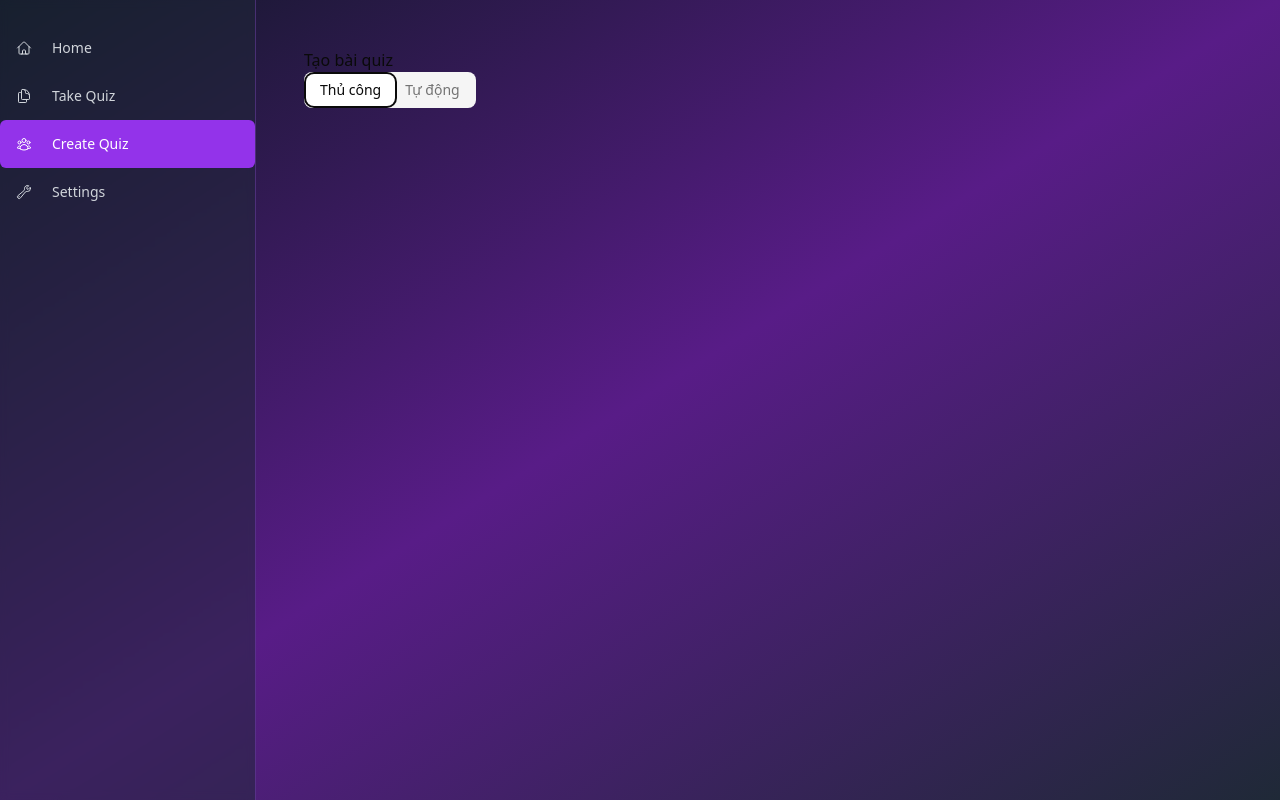
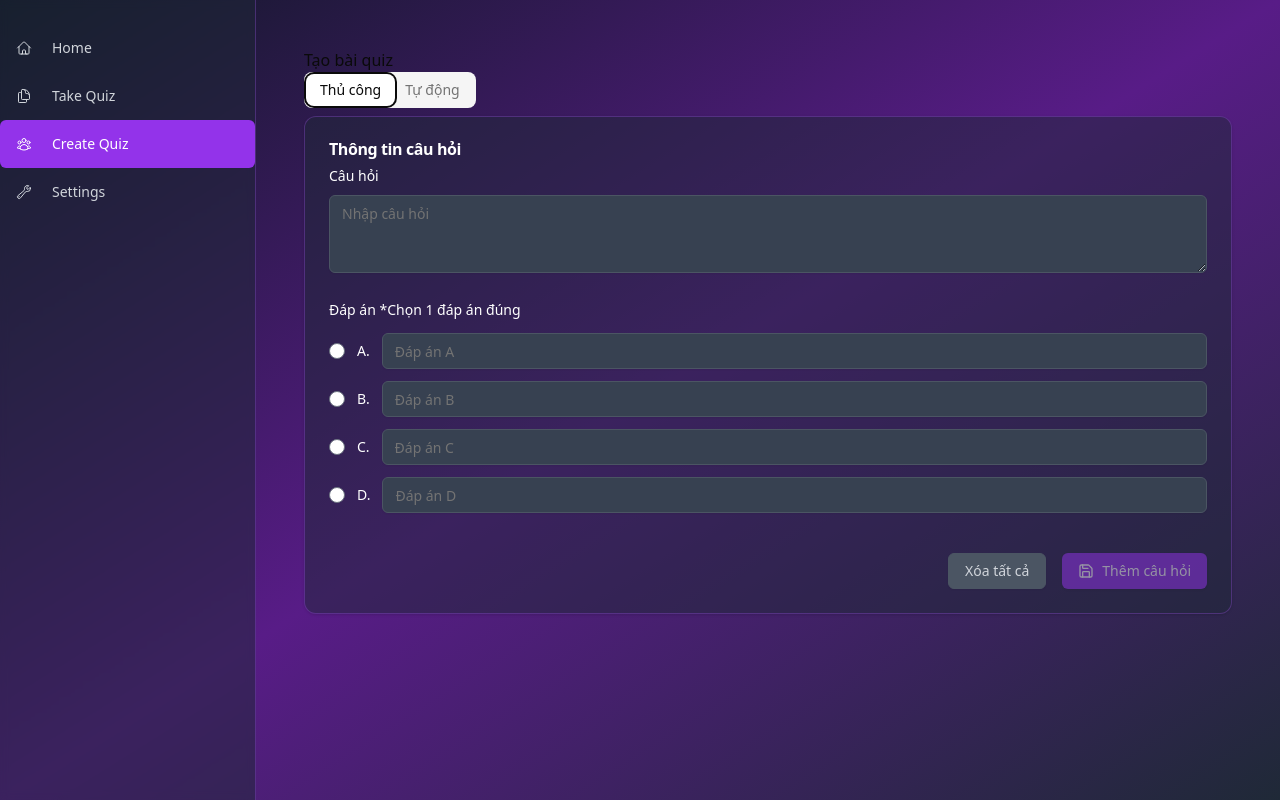
Before and after one commit to kkiras/application-programming-project3, a Next.js app in the folder frontend/: page /dashboard/create-quiz in a window 1280 px wide. Both pictures are taken after a click on the tab "Thủ công". Built offline with nearby package versions, Linux system fonts and the light colour scheme.

Commit message:
Read description
- Update UI for Manual Quiz Create & AI Quiz Create
- Add CORS middleware to server due to Client and Server run at different origin (port)
- Add function for Client to call AI

```diff
--- a/frontend/app/dashboard/create-quiz/page.tsx
+++ b/frontend/app/dashboard/create-quiz/page.tsx
@@ -1,6 +1,37 @@
+"use client";
+import { Button } from "@/components/ui/button";
+import { Card, CardContent, CardHeader, CardTitle } from "@/components/ui/card";
+import { Input } from "@/components/ui/input";
+import { Label } from "@/components/ui/label";
 import { Tabs, TabsContent, TabsList, TabsTrigger } from "@/components/ui/tabs";
+import { Textarea } from "@/components/ui/textarea";
+import { Save, Wand2 } from "lucide-react";
+import { useState } from "react";
 
 export default function Page() {
+    const [question, setQuestion] = useState("");
+    const [answers, setAnswers] = useState(["", "", "", ""]);
+
+    const [aiQuestionCount, setAiQuestionCount] = useState(5);
+
+    const handleAnswerChange = (index: number, value: string) => {
+        const newAnswers = [...answers];
+        newAnswers[index] = value;
+        setAnswers(newAnswers);
+    }
+
+    const handleGenerateQuestions = async () => {
+        try {
+            const response = await fetch("http://localhost:8000/generate-questions")
+            if (!response.ok) {
+                throw new Error("Failed to generate questions");
+            }
+            const data = await response.json();
+            console.log("Generated questions:", data);
+        } catch (error) {
+            console.error("Error generating questions:", error);
+        }
+    }
     return (
         <div>
             <h1>Tạo bài quiz</h1>
@@ -11,11 +42,115 @@ export default function Page() {
                 </TabsList>
 
                 <TabsContent value="by-manual">
+                    <Card className="bg-gray-800/50 border-purple-500/30 text-white">
+                        <CardHeader>
+                            <CardTitle>
+                                Thông tin câu hỏi
+                            </CardTitle>
+                            <CardContent className="space-y-6 p-0">
+                                <div>
+                                    <Label htmlFor="question" className="">
+                                        Câu hỏi
+                                    </Label>
+                                    <Textarea
+                                        id="question"
+                                        value={question}
+                                        placeholder="Nhập câu hỏi"
+                                        onChange={(e) => setQuestion(e.target.value)}
+                                        className="bg-gray-700 border-gray-600 placeholder-gray-400 mt-2"
+                                        rows={3}
+                                    />
+                                </div>
 
+                                <div>
+                                    <Label>
+                                        Đáp án
+                                        <span> *Chọn 1 đáp án đúng</span>
+                                    </Label>
+                                    <div className="space-y-3 mt-3">
+                                        {answers.map((ans, index) => (
+                                            <div className="flex items-center space-x-3" key={index}>
+                                                <input
+                                                    id={`answer-${index}`}
+                                                    type="radio"
+                                                    name="correct-answer"
+
+                                                />
+                                                <Label htmlFor={`answer-${index}`}>
+                                                    {["A.", "B.", "C.", "D."][index] ?? "Unknown"}
+                                                </Label>
+                                                <Input
+                                                    value={ans}
+                                                    onChange={(e) => handleAnswerChange(index, e.target.value)}
+                                                    placeholder={`Đáp án ${["A", "B", "C", "D"][index] ?? "Unknown"}`}
+                                                    className="bg-gray-700 border-gray-600 text-white placeholder-gray-400"
+                                                />
+                                            </div>
+                                        ))}
+                                    </div>
+                                </div>
+
+                                <div className="flex justify-end space-x-4 pt-4">
+                                    <Button
+                                        variant="outline"
+                                        className="bg-gray-600 border-gray-600 text-gray-300 hover:bg-gray-700"
+                                        onClick={() => {
+                                            setQuestion("");
+                                            setAnswers(["", "", "", ""]);
+
+                                        }}
+                                    >
+                                        Xóa tất cả
+                                    </Button>
+
+                                    <Button
+
+                                        className="bg-purple-600 hover:bg-purple-700 text-white"
+                                        disabled={!question || answers.some((a) => !a)}
+                                    >
+                                        <Save className="w-4 h-4" />
+                                        Thêm câu hỏi
+                                    </Button>
+                                </div>
+                            </CardContent>
+                        </CardHeader>
+                    </Card>
                 </TabsContent>
 
                 <TabsContent value="by-ai">
+                    <Card>
+                        <CardHeader>
+                            <CardTitle>
+                                Tạo câu hỏi bằng AI
+                            </CardTitle>
+                        </CardHeader>
+                        <CardContent>
+                            <div>
+                                <Label>
+                                    Số lượng câu hỏi cần tạo (5-10)
+                                </Label>
+                                <div className="flex space-x-3 mt-2">
+                                    <Input
+                                        id="question-count"
+                                        type="number"
+                                        min="5"
+                                        max="10"
+                                        value={aiQuestionCount}
+                                        onChange={() => { }}
+                                        className="w-16 bg-gray-700 border-gray-600 text-white"
+                                    />
 
+                                    <Button
+                                        className="bg-purple-600 hover:bg-purple-700"
+                                        onClick={handleGenerateQuestions}
+                                    >
+                                        <Wand2 className="w-4 h-4" />
+                                        Tạo câu hỏi
+                                    </Button>
+                                </div>
+                            </div>
+                        </CardContent>
+                    </Card>
                 </TabsContent>
             </Tabs>
         </div>
--- /dev/null
+++ b/frontend/components/ui/textarea.tsx
@@ -0,0 +1,22 @@
+import * as React from "react"
+
+import { cn } from "@/lib/utils"
+
+const Textarea = React.forwardRef<
+  HTMLTextAreaElement,
+  React.ComponentProps<"textarea">
+>(({ className, ...props }, ref) => {
+  return (
+    <textarea
+      className={cn(
+        "flex min-h-[60px] w-full rounded-md border border-input bg-transparent px-3 py-2 text-base shadow-sm placeholder:text-muted-foreground focus-visible:outline-none focus-visible:ring-1 focus-visible:ring-ring disabled:cursor-not-allowed disabled:opacity-50 md:text-sm",
+        className
+      )}
+      ref={ref}
+      {...props}
+    />
+  )
+})
+Textarea.displayName = "Textarea"
+
+export { Textarea }
```
Also changed, not shown: 1 other file (tests, documents, lock files or other folders).
